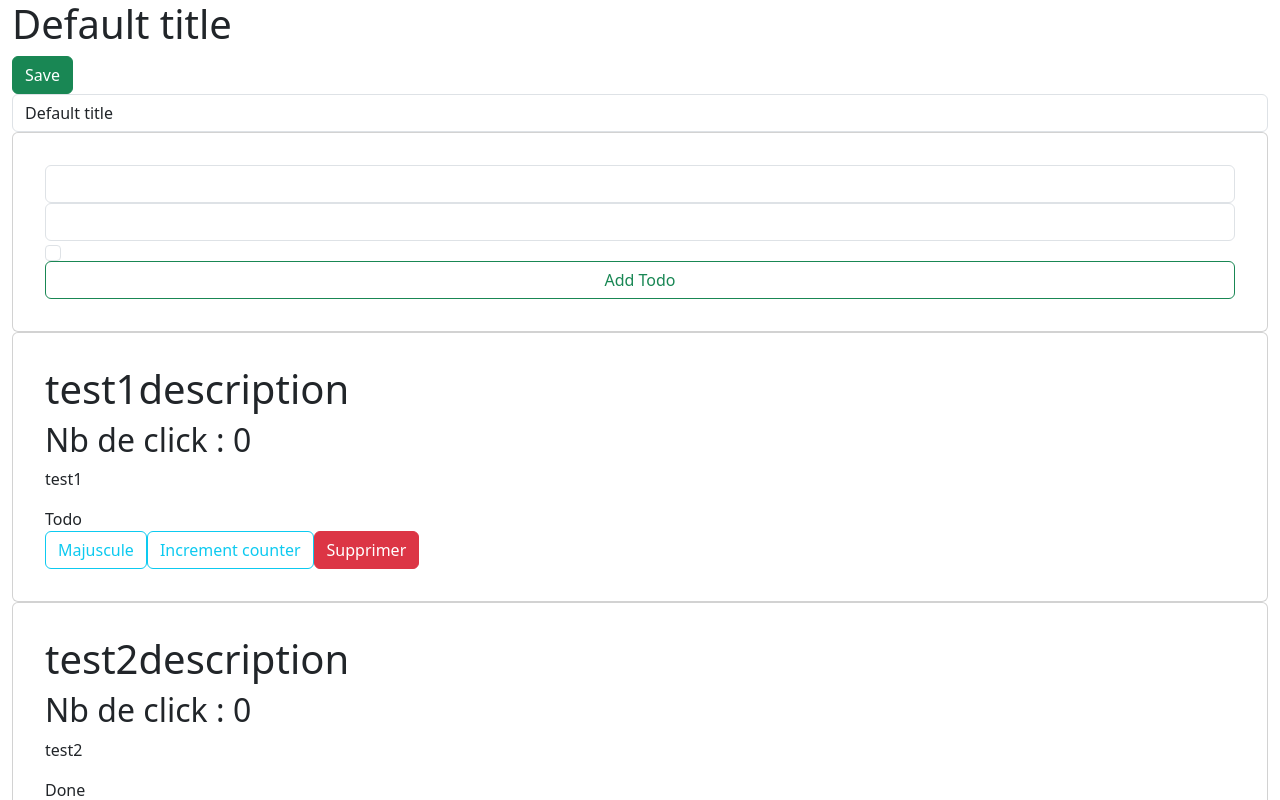
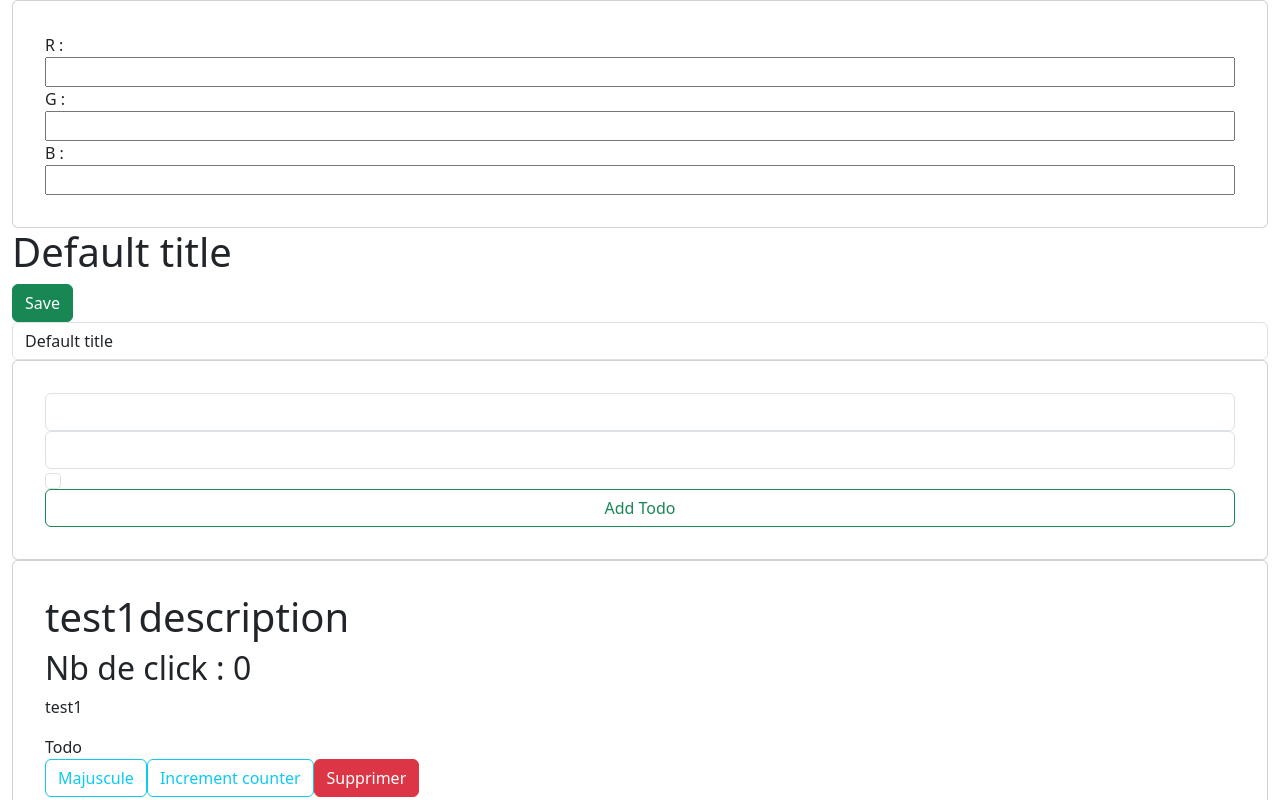
Before and after one commit to sbailleul/react-lesson, a React (Vite) app: page / in a window 1280 px wide. Shown: the top 800 px of the page. Built offline with nearby package versions, Linux system fonts and the light colour scheme.

Commit message:
feat(colorPicker): Color picker

```diff
--- a/src/App.tsx
+++ b/src/App.tsx
@@ -1,9 +1,11 @@
 import "@/App.scss";
+import { ColorPicker } from "@/ColorPicker";
 import { TodoLists } from "@/TodoList";
 
 export function App() {
   return (
     <div className="">
+      <ColorPicker/>
       <TodoLists/>
       {/* <Todo title="MaTodo" description="Test" status={true} ></Todo> */}
     </div>
--- /dev/null
+++ b/src/ColorPicker.tsx
@@ -0,0 +1,35 @@
+import { useState } from "react";
+
+type Color = { r: number; g: number; b: number };
+export function ColorPicker() {
+  const [color, setColor] = useState<Color>({ r: 0, g: 0, b: 0 });
+  return (
+    <div className="card">
+      <label htmlFor="r-color">R : </label>
+      <input
+        id="r-color"
+        type="number"
+        onChange={(e) => {
+          setColor({ ...color, r: parseInt(e.target.value) });
+        }}
+      />
+        <label htmlFor="r-color">G : </label>
+      <input
+        id="r-color"
+        type="number"
+        onChange={(e) => {
+          setColor({ ...color, g: parseInt(e.target.value) });
+        }}
+      />
+        <label htmlFor="r-color">B : </label>
+      <input
+        id="r-color"
+        type="number"
+        onChange={(e) => {
+          setColor({ ...color, b: parseInt(e.target.value) });
+        }}
+      />
+      {/* <span style={{}}></span> */}
+    </div>
+  );
+}
```
